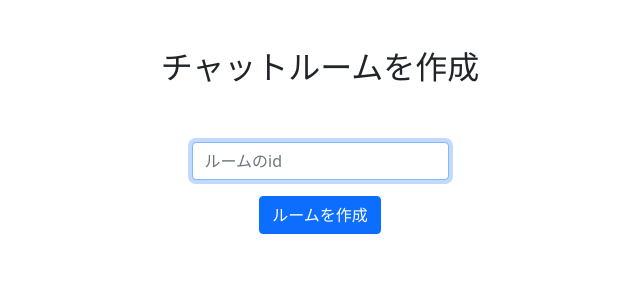
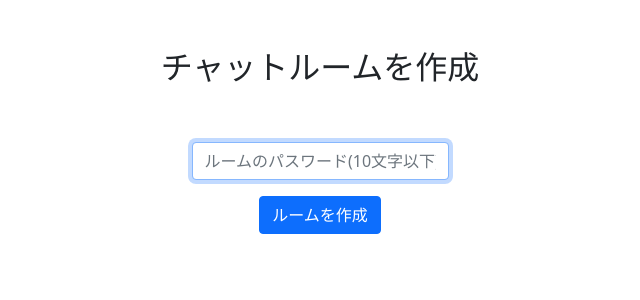
Before and after one commit to rui-510/team05project, a Flask app: page /make in a window 1280 px wide. Shown: the part 76-376 px from the top of the page, without its empty margins (320-960 px from the left). Run offline with Flask 2, Linux system fonts and the light colour scheme; a user stored in the database is signed in; some libraries are stand-ins or nearby versions.

Commit message:
ddd, Sep 9/10/2022, YYYY, 1:44 A +0

```diff
--- a/hira_09_08/templates/make.html
+++ b/hira_09_08/templates/make.html
@@ -9,8 +9,9 @@
     <h2>チャットルームを作成</h2>
     <br><br>
     <form action="/join" method="post">
+
         <div class="mb-3">
-            <input autocomplete="off" autofocus class="form-control mx-auto w-auto" id="roomid" name="roomid" placeholder="ルームのid" type="text">
+            <input autocomplete="off" autofocus class="form-control mx-auto w-auto" id="password" name="password" placeholder="ルームのパスワード(10文字以下)" type="text">
         </div>
         <button class="btn btn-primary" type="submit">ルームを作成</button>
     </form>
```
Also changed, not shown: hira_09_08/project.db.
